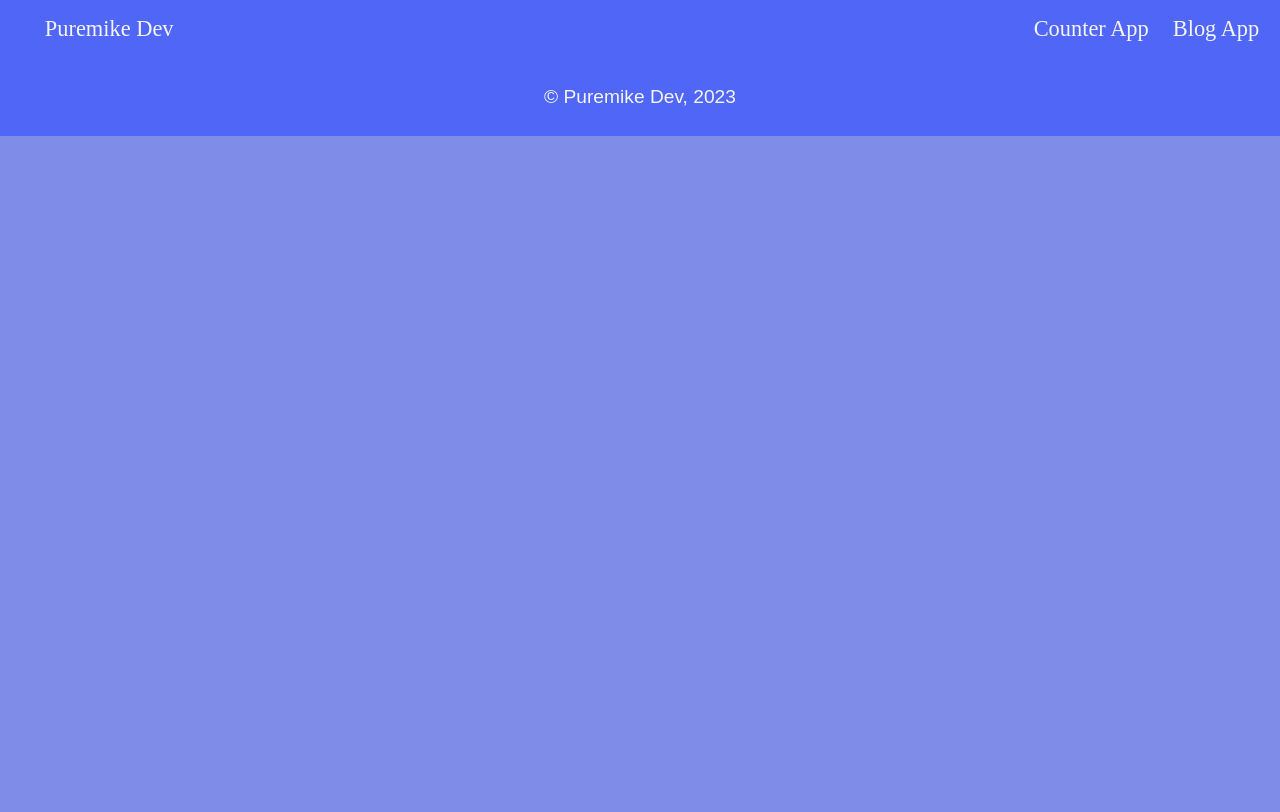
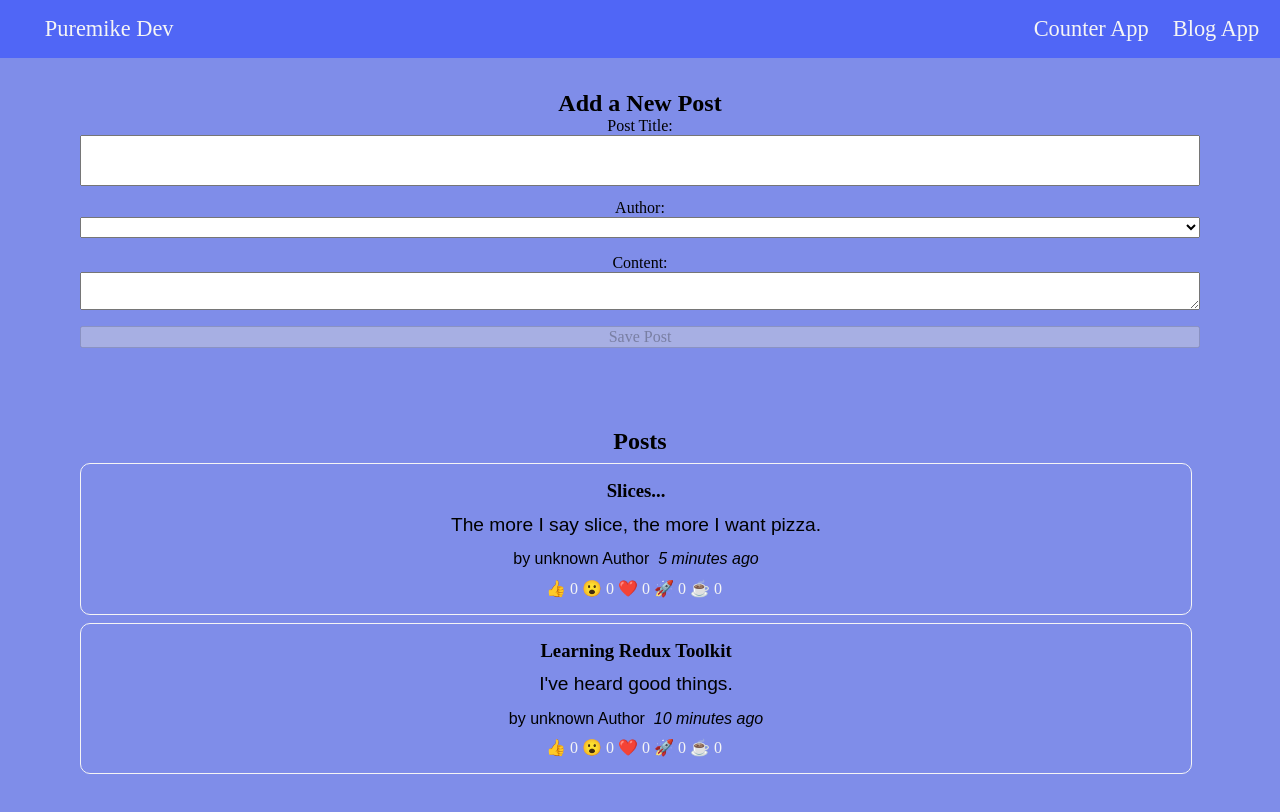
Before and after one commit to puremike/redux-toolkit-intro, a React (Create React App) app: page /blog in a window 1280 px wide. Built offline with nearby package versions, Linux system fonts and the light colour scheme.

Commit message:
made some updates

```diff
--- a/src/App.js
+++ b/src/App.js
@@ -1,22 +1,19 @@
-// import Counter from "./features/counter/Counter";
-import AddPostForm from "./features/posts/AddPostForm";
-import PostsList from "./features/posts/PostsList";
 import { Routes, Route } from "react-router-dom";
 import Home from "./routes/Home";
 import Counter from "./features/counter/Counter";
 import Navbar from "./components/Navbar";
-import Footer from "./components/Footer";
+import Blog from "./routes/Blog";
 
 function App() {
   return (
     <div>
       <Navbar />
+
       <Routes>
         <Route path="/" element={<Home />} />
         <Route path="counter" element={<Counter />} />
-        {/* <Route path="/blog" element={<Blog />} /> */}
+        <Route path="/blog" element={<Blog />} />
       </Routes>
-      <Footer />
     </div>
   );
 }
--- a/src/components/Footer.jsx
+++ /dev/null
@@ -1,12 +0,0 @@
-import React from "react";
-import "./footer.css";
-
-const Footer = () => {
-  return (
-    <div className="footer">
-      <p>&copy; Puremike Dev, 2023 </p>
-    </div>
-  );
-};
-
-export default Footer;
--- a/src/components/Navbar.jsx
+++ b/src/components/Navbar.jsx
@@ -12,7 +12,7 @@ const Navbar = () => {
         <Link to="/counter" smooth>
           Counter App
         </Link>
-        <Link to="#" smooth>
+        <Link to="/blog" smooth>
           Blog App
         </Link>
       </div>
--- a/src/components/footer.css
+++ /dev/null
@@ -1,7 +0,0 @@
-.footer {
-    background-color: rgb(80, 102, 246);
-    color: whitesmoke;
-    text-align: center;
-    padding: 1rem;
-
-}
--- a/src/features/counter/counter.css
+++ b/src/features/counter/counter.css
@@ -3,15 +3,6 @@
   text-align: center;
   background-color: rgb(127, 141, 233);
   color: black;
-}
-
-input,
-button {
-  font: inherit;
-  padding: 0.5rem;
-}
-
-section {
   display: flex;
   flex-direction: column;
   justify-content: center;
@@ -19,17 +10,24 @@ section {
   font-size: 5rem;
 }
 
-input {
+.counter input,
+.counter button {
+  font: inherit;
+  padding: 0.5rem;
+}
+
+
+.counter input {
   text-align: center;
   max-width: 2.5em;
 }
 
-button {
+.counter button {
   font-size: 2rem;
   margin: 0.5em 0 0.5em 0.5em;
   min-width: 2em;
 }
 
-button:first-child {
+.counter button:first-child {
   margin-left: 0;
 }
--- a/src/features/posts/AddPostForm.jsx
+++ b/src/features/posts/AddPostForm.jsx
@@ -2,6 +2,7 @@ import React, { useState } from "react";
 import { useDispatch, useSelector } from "react-redux";
 import { postAdded } from "./postsSlice";
 import { selectAllUsers } from "./users/userSlice";
+import "./posts.css";
 
 const AddPostForm = () => {
   //set initial states using react context that we can use for out input and text area default values
--- a/src/features/posts/PostsList.jsx
+++ b/src/features/posts/PostsList.jsx
@@ -30,7 +30,7 @@ const PostsList = () => {
   });
 
   return (
-    <section>
+    <section className="post-list">
       <h2>Posts</h2>
       {renderedPosts}
     </section>
--- a/src/features/posts/posts.css
+++ b/src/features/posts/posts.css
@@ -1,4 +1,8 @@
-input,
+input {
+  padding: 1rem 0;
+  margin-bottom: 1em;
+}
+
 textarea,
 button,
 select {
@@ -6,15 +10,11 @@ select {
   margin-bottom: 1em;
 }
 
-main {
-  max-width: 500px;
+section {
+  font-size: 1rem;
+  text-align: center;
+  padding: 2rem 5rem;
   margin: auto;
-}
-
-section {
-  min-height: 100vh;
-  font-size: 1.5rem;
-  padding: 0 10% 10%;
 }
 
 article {
--- /dev/null
+++ b/src/routes/Blog.jsx
@@ -0,0 +1,14 @@
+import React from "react";
+import AddPostForm from "../features/posts/AddPostForm";
+import PostsList from "../features/posts/PostsList";
+
+const Blog = () => {
+  return (
+    <div>
+      <AddPostForm />
+      <PostsList />
+    </div>
+  );
+};
+
+export default Blog;
--- a/src/routes/home.css
+++ b/src/routes/home.css
@@ -1,6 +1,6 @@
 .home {
-    min-height: 89vh;
-    padding: 20rem 0;
+    padding: 16rem 0;
+    min-height: 90vh;
     text-align: center;
     font-size: 3rem;
     color: whitesmoke
```
